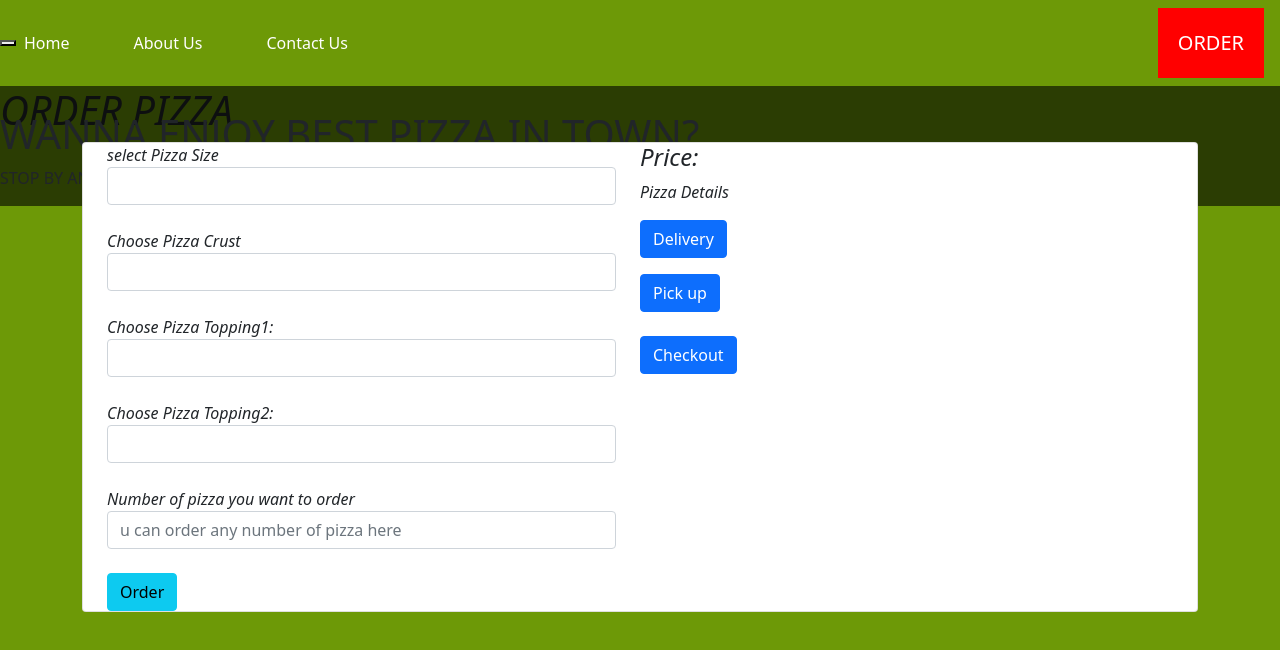
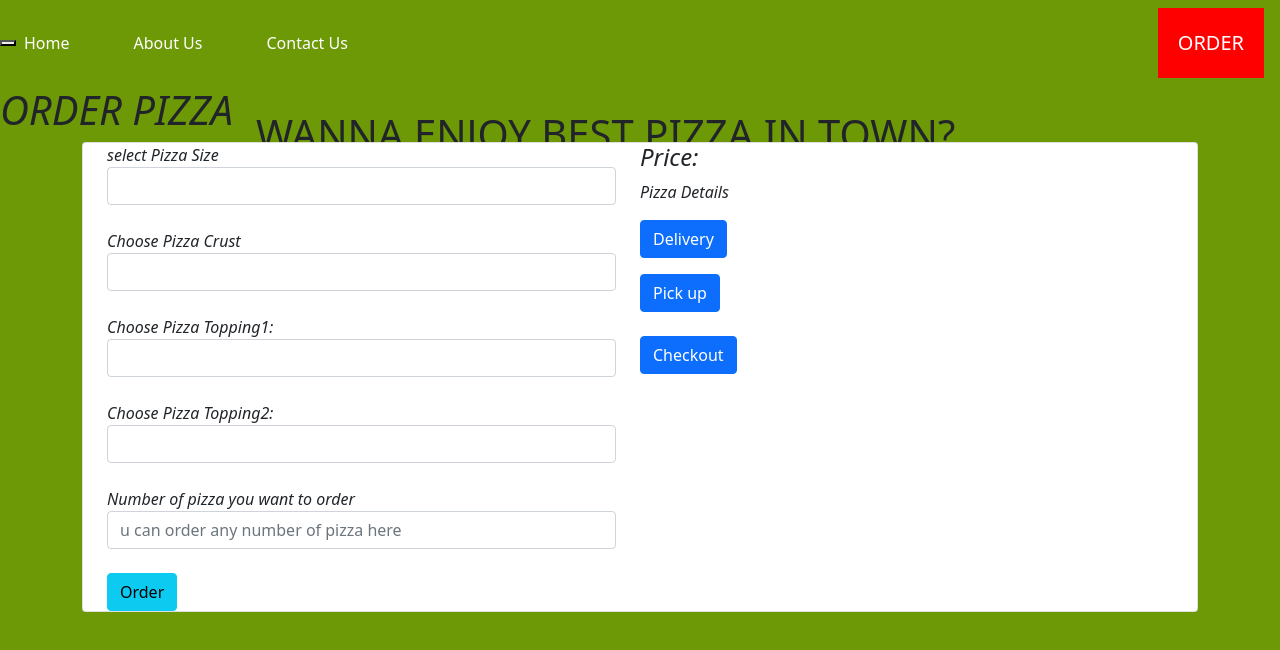
Before and after one commit to kephanyamweya/top-this-pizza, a plain HTML site: page index.html in a window 1280 px wide. Drawn offline with Linux system fonts and the light colour scheme; grey boxes are pictures that could not be loaded.

Commit message:
add style to the order class

```diff
--- a/static/css/styles.css
+++ b/static/css/styles.css
@@ -48,3 +48,13 @@ body {
     top: 0;
     background: rgba(0, 0, 0, 0.6);
   }
+  #order{
+    display: inline;
+  }
+
+  .intro{
+    text-align: center;
+    position: absolute;
+    top:10%;
+    left:20%
+  }
```
